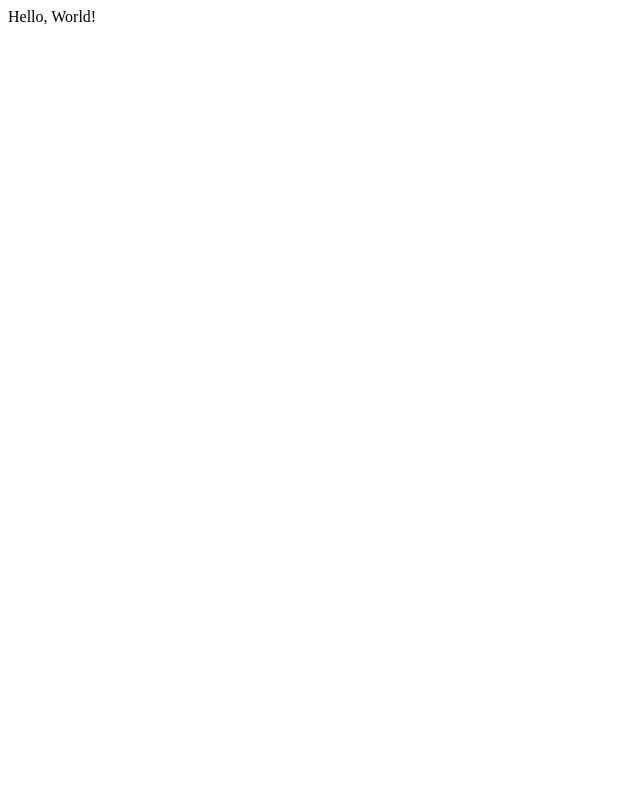
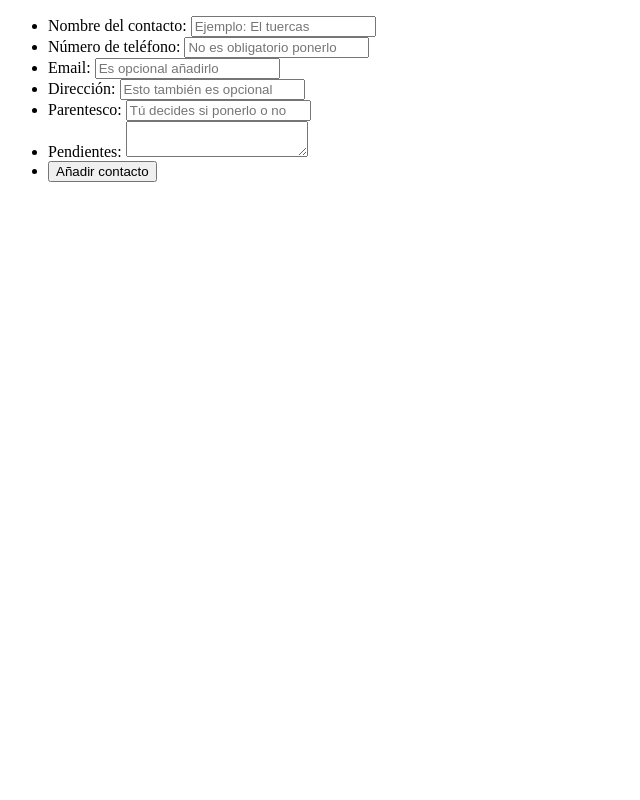
Before and after one commit to 0-Arngerdur-1/Contactore, a Flask app: page / in a window 1280 px wide. Before the commit the part shown is almost empty. Shown: the whole page, without its empty margins (0-640 px from the left). Run offline with Flask 2, Linux system fonts and the light colour scheme; some libraries are stand-ins or nearby versions.

Commit message:
Form added
The form was made to enter the contact information

```diff
--- a/App.py
+++ b/App.py
@@ -1,17 +1,17 @@
-from flask import Flask
+from flask import Flask, render_template
 from flask_mysqldb import MySQL
 
 app = Flask(__name__)
 app.config['MYSQL_HOST'] = 'localhost'
 app.config['MYSQL_USER'] = 'root'
-app.config['MYSQL_PASSWORD'] = 'password'
+app.config['MYSQL_PASSWORD'] = 'onl1- F0r'
 app.config['MYSQL_DB'] = 'contactore'
 mysql = MySQL(app)
 
 
 @app.route('/')
 def Index():
-    return 'Hello, World!'
+    return render_template("index.html")
 
 @app.route('/add_contact')
 def add_contact():
--- a/templates/index.html
+++ b/templates/index.html
@@ -1,6 +1,36 @@
 <!DOCTYPE html>
 <body>
     <form action="" method="POST">
-        <input type="text" name="" id="">
+        <ul>
+            <li>
+                <label for="name">Nombre del contacto:</label>
+                <input type="text" id="name" name="contact_name" placeholder="Ejemplo: El tuercas">
+            </li>
+            <li>
+                <label for="phone">Número de teléfono:</label>
+                <input type="text" id="phone" name="contact_phone" placeholder="No es obligatorio ponerlo">
+            </li>
+            <li>
+                <label for="email">Email:</label>
+                <input type="email" id="email" name="contact_email" placeholder="Es opcional añadirlo">
+            </li>
+            <li>
+                <label for="address">Dirección:</label>
+                <input type="text" id="address" name="contact_address" placeholder="Esto también es opcional">
+            </li>
+            <li>
+                <label for="relationship">Parentesco:</label>
+                <input type="text" id="relationship" name="contact_relationship" placeholder="Tú decides si ponerlo o no">
+            </li>
+            <li>
+                <label for="pending">Pendientes:</label>
+                <textarea id="pending" name="contact_pending"></textarea>
+            </li>
+            <li>
+                <button name="addContactButton" type="submit">
+                    Añadir contacto
+                </button>
+            </li>
+        </ul>
     </form>
 </body>
```
